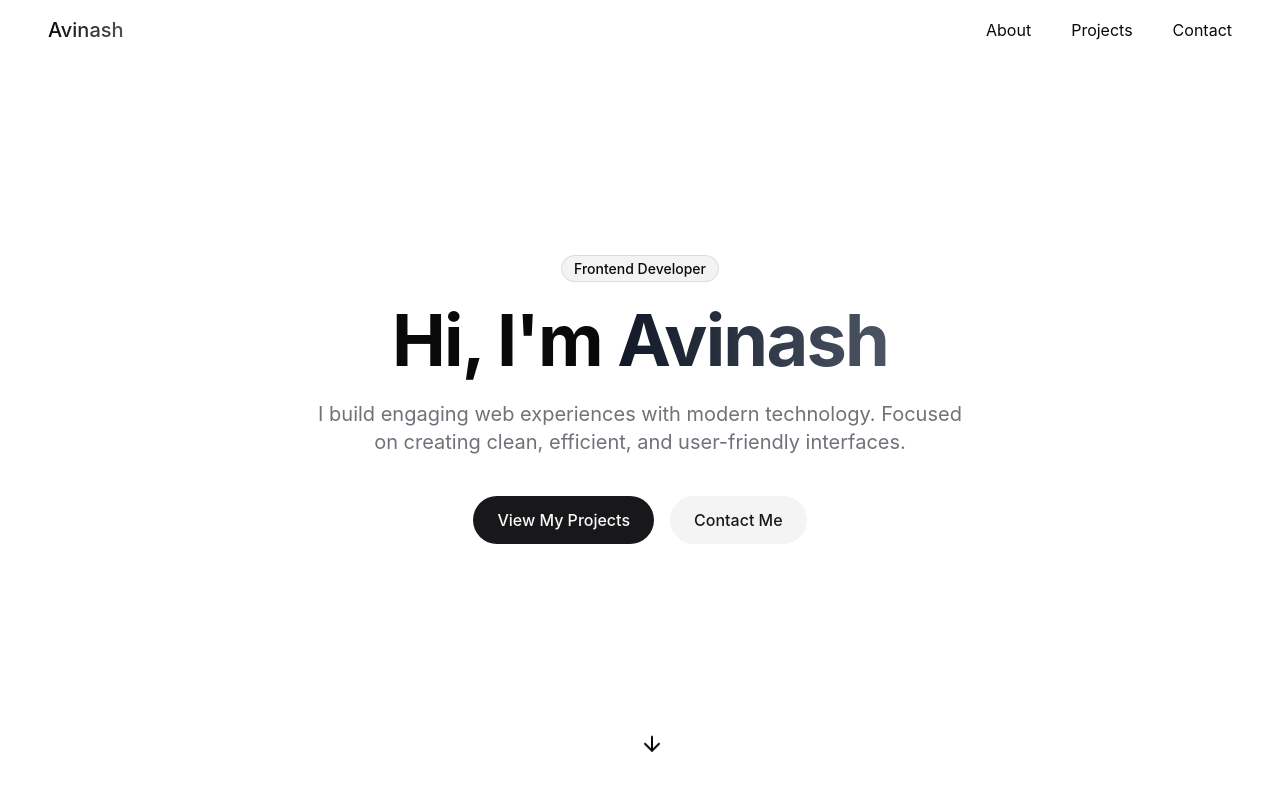
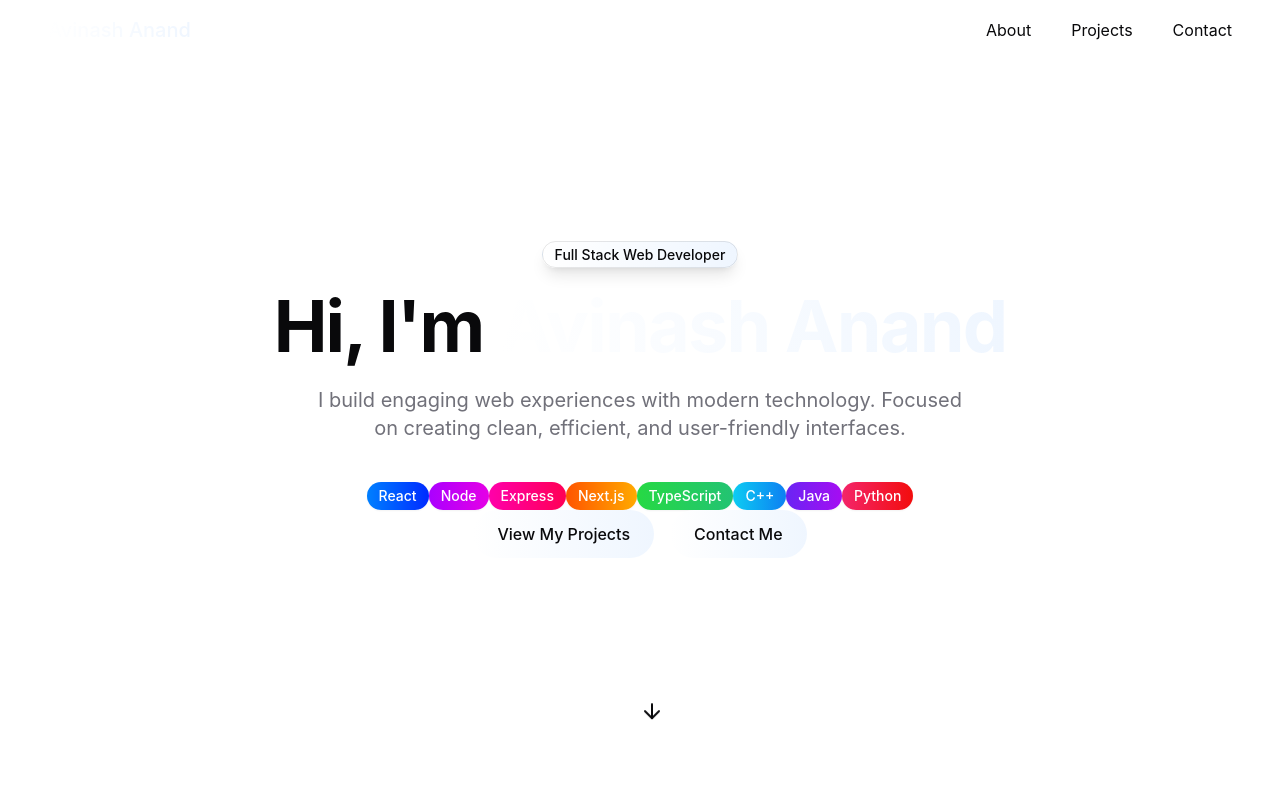
Before and after one commit to avii1253/Personal_Website, a React (Vite) app: page / in a window 1280 px wide. Shown: the top 800 px of the page. Built offline with nearby package versions, Linux system fonts and the light colour scheme.

Commit message:
Refactor: Update content and styling
Update the content and styling of the website based on the provided information.

```diff
--- a/src/components/Header.jsx
+++ b/src/components/Header.jsx
@@ -22,12 +22,12 @@ const Header = () => {
   return (
     <header
       className={`fixed top-0 left-0 right-0 z-50 py-4 px-6 md:px-12 transition-all duration-300 ${
-        isScrolled ? 'bg-white/80 backdrop-blur-md shadow-sm' : 'bg-transparent'
+        isScrolled ? 'bg-white/80 backdrop-blur-md shadow-md' : 'bg-transparent'
       }`}
     >
       <div className="max-w-7xl mx-auto flex items-center justify-between">
         <a href="#" className="text-xl font-display font-medium">
-          <span className="text-gradient">Avinash</span>
+          <span className="bg-gradient-to-r from-blue-600 via-purple-600 to-pink-600 bg-clip-text text-transparent">Avinash Anand</span>
         </a>
 
         {/* Desktop Navigation */}
@@ -53,21 +53,21 @@ const Header = () => {
           <nav className="flex flex-col space-y-6">
             <a
               href="#about"
-              className="text-lg font-medium"
+              className="text-lg font-medium text-gradient"
               onClick={() => setIsMenuOpen(false)}
             >
               About
             </a>
             <a
               href="#projects"
-              className="text-lg font-medium"
+              className="text-lg font-medium text-gradient"
               onClick={() => setIsMenuOpen(false)}
             >
               Projects
             </a>
             <a
               href="#contact"
-              className="text-lg font-medium"
+              className="text-lg font-medium text-gradient"
               onClick={() => setIsMenuOpen(false)}
             >
               Contact
--- a/src/components/Hero.jsx
+++ b/src/components/Hero.jsx
@@ -5,18 +5,19 @@ const Hero = () => {
   return (
     <section className="relative min-h-screen flex items-center justify-center px-6 py-20 overflow-hidden">
       <div className="absolute inset-0 -z-10">
-        <div className="absolute inset-0 bg-[radial-gradient(circle_at_center,rgba(255,255,255,0.1)_0%,rgba(255,255,255,0)_50%)]"></div>
+        <div className="absolute inset-0 bg-gradient-to-br from-indigo-500 via-purple-500 to-pink-500 opacity-10"></div>
+        <div className="absolute inset-0 bg-[radial-gradient(circle_at_center,rgba(255,255,255,0.2)_0%,rgba(255,255,255,0)_50%)]"></div>
       </div>
 
       <div className="max-w-4xl mx-auto text-center">
         <div className="mb-6 inline-block">
-          <span className="px-3 py-1 rounded-full bg-primary/5 text-sm font-medium border border-primary/10 animate-fade-in">
-            Frontend Developer
+          <span className="px-3 py-1 rounded-full bg-gradient-to-r from-blue-500 to-purple-600 text-white text-sm font-medium border border-primary/10 animate-fade-in shadow-lg">
+            Full Stack Web Developer
           </span>
         </div>
 
         <h1 className="text-5xl md:text-7xl font-display font-bold tracking-tight mb-6 animate-fade-in" style={{ animationDelay: '0.1s' }}>
-          Hi, I'm <span className="bg-gradient-to-r from-gray-900 to-gray-600 bg-clip-text text-transparent">Avinash</span>
+          Hi, I'm <span className="bg-gradient-to-r from-blue-600 via-purple-600 to-pink-600 bg-clip-text text-transparent">Avinash Anand</span>
         </h1>
 
         <p className="text-lg md:text-xl text-muted-foreground max-w-2xl mx-auto mb-10 animate-fade-in" style={{ animationDelay: '0.2s' }}>
@@ -24,17 +25,29 @@ const Hero = () => {
           Focused on creating clean, efficient, and user-friendly interfaces.
         </p>
 
+        <div className="flex flex-wrap justify-center gap-3 mb-8 animate-fade-in" style={{ animationDelay: '0.25s' }}>
+          {['React', 'Node', 'Express', 'Next.js', 'TypeScript', 'C++', 'Java', 'Python'].map((skill, index) => (
+            <span key={index} className="px-3 py-1 rounded-full text-sm font-medium shadow-sm"
+              style={{
+                background: `linear-gradient(90deg, ${getGradientColors(index)})`,
+                color: 'white'
+              }}>
+              {skill}
+            </span>
+          ))}
+        </div>
+
         <div className="flex flex-col sm:flex-row items-center justify-center gap-4 animate-fade-in" style={{ animationDelay: '0.3s' }}>
           <a
             href="#projects"
-            className="px-6 py-3 rounded-full bg-primary text-primary-foreground font-medium transition-all duration-300 hover:shadow-lg hover:bg-primary/90"
+            className="px-6 py-3 rounded-full bg-gradient-to-r from-blue-500 to-indigo-600 text-white font-medium transition-all duration-300 hover:shadow-lg hover:opacity-90"
           >
             View My Projects
           </a>
 
           <a
             href="#contact"
-            className="px-6 py-3 rounded-full bg-secondary text-secondary-foreground font-medium transition-all duration-300 hover:shadow-md"
+            className="px-6 py-3 rounded-full bg-gradient-to-r from-purple-500 to-pink-600 text-white font-medium transition-all duration-300 hover:shadow-md"
           >
             Contact Me
           </a>
@@ -42,12 +55,28 @@ const Hero = () => {
       </div>
 
       <div className="absolute bottom-10 left-1/2 transform -translate-x-1/2 animate-bounce">
-        <a href="#about" aria-label="Scroll to About section">
-          <ArrowDown size={24} />
+        <a href="#about" aria-label="Scroll to About section" className="p-2 bg-white/20 rounded-full backdrop-blur-sm">
+          <ArrowDown size={24} className="text-foreground" />
         </a>
       </div>
     </section>
   );
 };
 
+// Function to generate gradient colors based on index
+const getGradientColors = (index) => {
+  const gradients = [
+    'hsl(210, 100%, 50%), hsl(230, 100%, 50%)', // Blue
+    'hsl(280, 100%, 50%), hsl(300, 100%, 45%)', // Purple
+    'hsl(320, 100%, 50%), hsl(340, 100%, 50%)', // Pink/Red
+    'hsl(20, 100%, 50%), hsl(40, 100%, 50%)',   // Orange
+    'hsl(130, 70%, 50%), hsl(150, 70%, 45%)',   // Green
+    'hsl(190, 90%, 50%), hsl(210, 90%, 50%)',   // Cyan
+    'hsl(260, 90%, 55%), hsl(280, 90%, 50%)',   // Violet
+    'hsl(340, 90%, 55%), hsl(360, 90%, 50%)',   // Red
+  ];
+
+  return gradients[index % gradients.length];
+};
+
 export default Hero;
--- a/src/index.css
+++ b/src/index.css
@@ -32,7 +32,7 @@
   }
 
   body {
-    @apply bg-background text-foreground antialiased;
+    @apply bg-background text-foreground antialiased bg-gradient-to-br from-white to-blue-50;
     font-feature-settings: "rlig" 1, "calt" 1;
   }
 
@@ -51,7 +51,7 @@
 
 @layer components {
   .text-gradient {
-    @apply bg-gradient-to-r from-foreground to-neutral-600 bg-clip-text text-transparent;
+    @apply bg-gradient-to-r from-blue-600 to-purple-600 bg-clip-text text-transparent;
   }
 
   .subtle-glass {
@@ -63,7 +63,7 @@
   }
 
   .link-item {
-    @apply relative inline-block cursor-pointer transition-all duration-200 after:absolute after:bottom-0 after:left-0 after:h-[1px] after:w-full after:origin-bottom-right after:scale-x-0 after:bg-current after:transition-transform after:duration-300 hover:text-primary/80 hover:after:origin-bottom-left hover:after:scale-x-100;
+    @apply relative inline-block cursor-pointer transition-all duration-200 after:absolute after:bottom-0 after:left-0 after:h-[1px] after:w-full after:origin-bottom-right after:scale-x-0 after:bg-current after:transition-transform after:duration-300 hover:text-blue-600 hover:after:origin-bottom-left hover:after:scale-x-100;
   }
 
   .section {
```
Also changed, not shown: src/components/Contact.jsx (+22 -21 lines).
